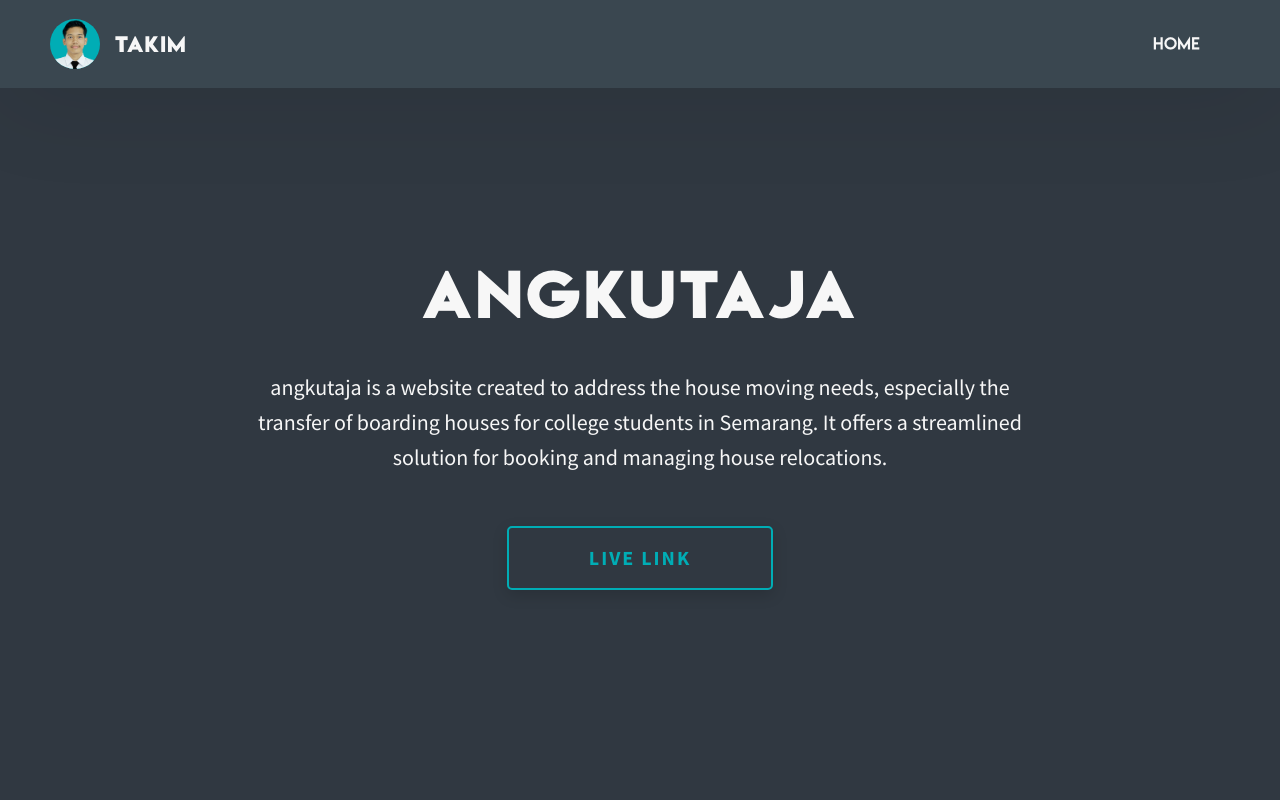
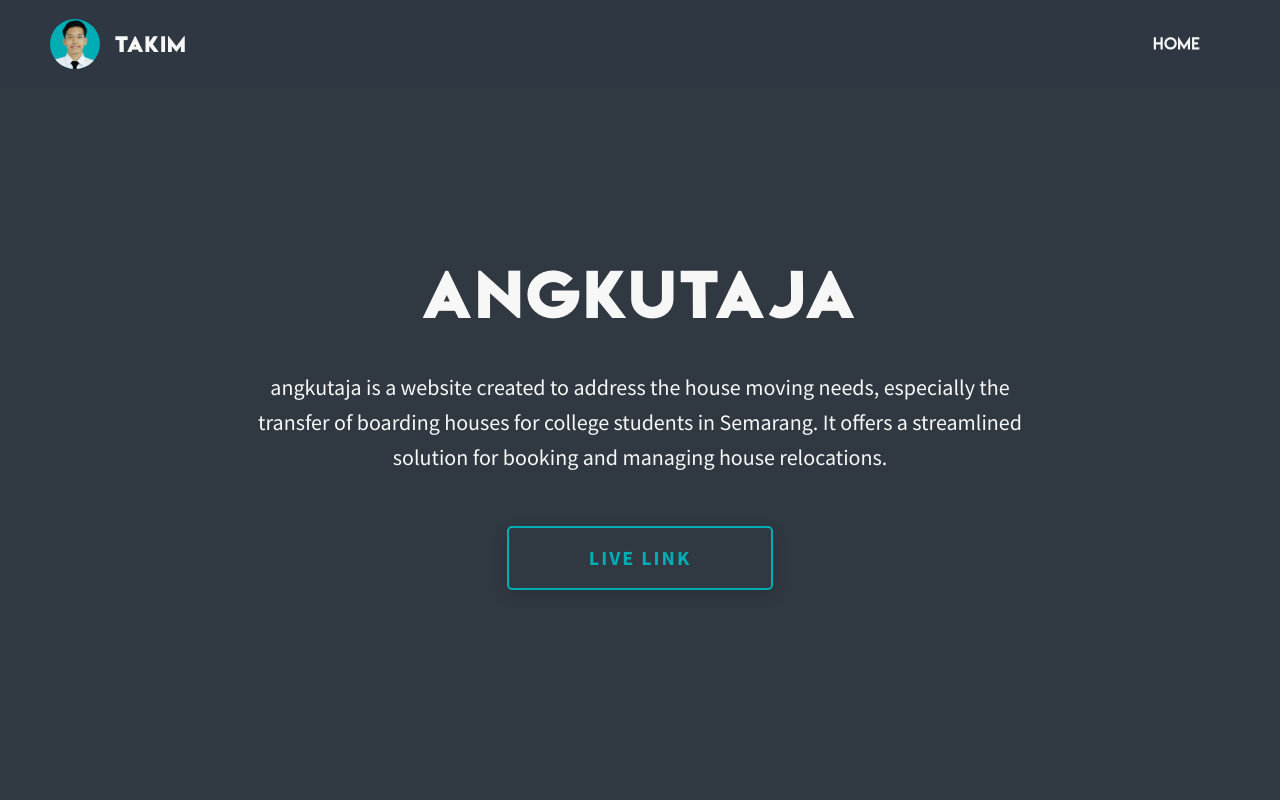
Before and after one commit to takimsry/takimsurya, a React (Create React App) app: page /projects/1 in a window 1280 px wide. Shown: the top 800 px of the page. Built offline with nearby package versions, Linux system fonts and the light colour scheme.

Commit message:
navbar bg transparent

```diff
--- a/src/App.css
+++ b/src/App.css
@@ -558,8 +558,8 @@ textarea {
   position: fixed;
   width: 100%;
   z-index: 1000;
-  background: #3A4750;
-  box-shadow: 0 10px 100px rgba(0, 0, 0, 0.1); }
+  background: rgba(48, 56, 65, 0.8);
+  backdrop-filter: saturate(180%) blur(5px);}
   .header__content {
     display: flex;
     align-items: center;
```
